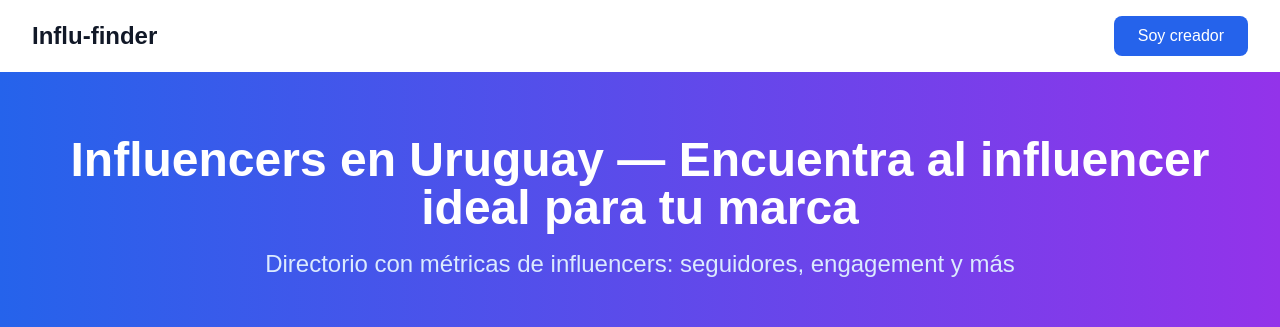
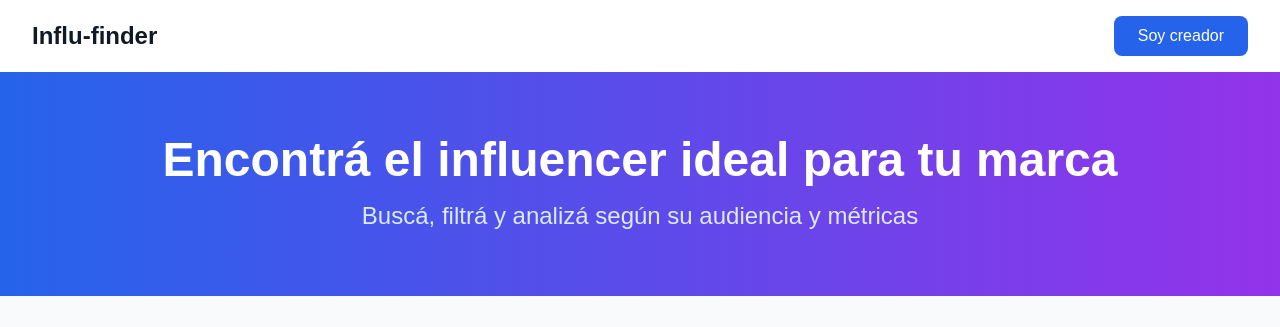
Before and after one commit to paulinasos4/InfluFinder, a Next.js app: page / in a window 1280 px wide. Shown: the top 327 px of the page. Built offline with nearby package versions, Linux system fonts and the light colour scheme; no server answers; the database is empty.

Commit message:
cambiamos frase de la pagina

```diff
--- a/app/page.tsx
+++ b/app/page.tsx
@@ -25,10 +25,10 @@ export default async function Home() {
       <section className="bg-gradient-to-r from-blue-600 to-purple-600 text-white py-16">
         <div className="max-w-7xl mx-auto px-4 sm:px-6 lg:px-8 text-center">
           <h2 className="text-4xl md:text-5xl font-bold mb-4">
-            Influencers en Uruguay — Encuentra al influencer ideal para tu marca
+            Encontrá el influencer ideal para tu marca
           </h2>
           <p className="text-xl md:text-2xl text-blue-100">
-            Directorio con métricas de influencers: seguidores, engagement y más
+            Buscá, filtrá y analizá según su audiencia y métricas
           </p>
         </div>
       </section>
```
